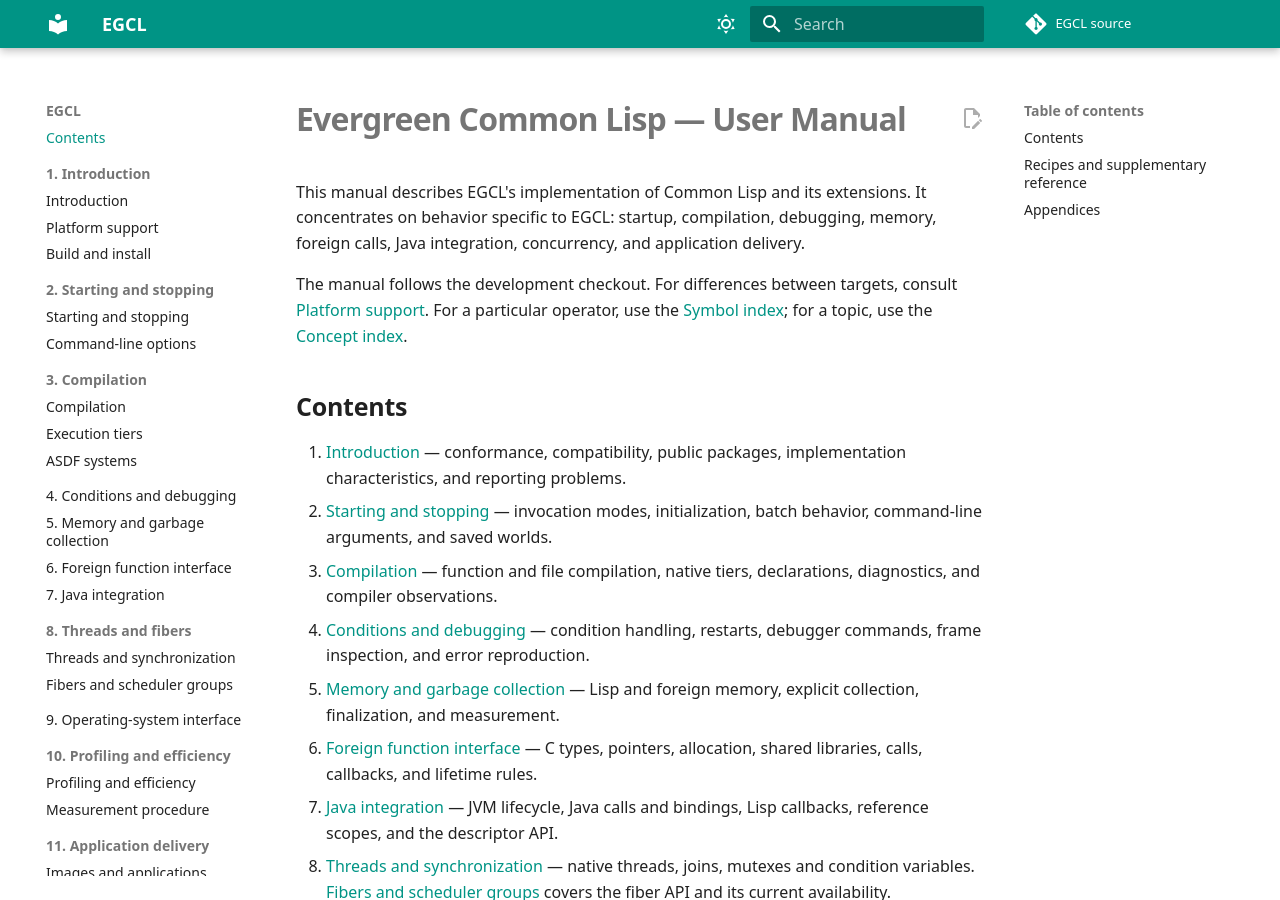
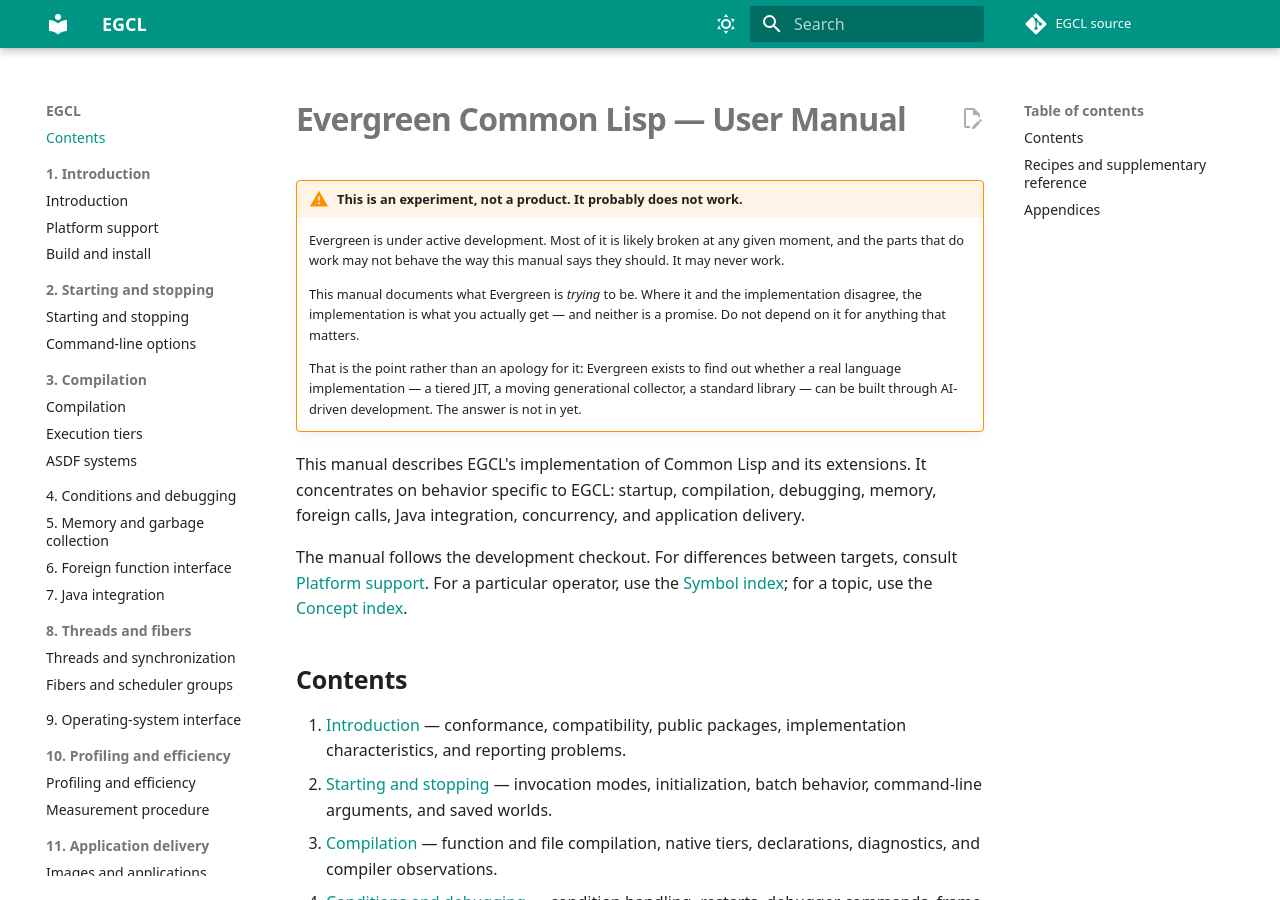
Before and after one commit to atgreen/evergreen, an MkDocs documentation site: the page built from docs/manual/index.md, in a window 1280 px wide and 900 px high. Built offline with MkDocs 1.6.1 and Material for MkDocs 9.7.7, drawn with Linux system fonts in a browser that asks for light colours.

Commit message:
Carry the experiment warning into the manual
The README warns that Evergreen probably does not work; the manual did not, and
the manual is the half that gets published. A reader landing on the docs site
never sees the README, and the manual's register is if anything more confident —
it documents startup, compilation, delivery and the GC as though they behave.

The wording is not copied verbatim, because a manual needs a warning the README
does not: where the manual and the implementation disagree, the implementation is
what you actually get. That is the failure mode a reader of documentation will
actually hit.

Full warning on the landing page (index.md), a condensed one on introduction.md,
which is where the nav's "1. Introduction" lands and a common entry point.

NOT the README's `> [!WARNING]` syntax. That is a GitHub/Gitea alert; MkDocs
renders it as an ordinary blockquote with a literal "[!WARNING]" in the text.
The manual uses the `admonition` extension already enabled in mkdocs.yml, and
these are the first admonitions in the manual. No links inside them, because
mkdocs.yml sets `strict: true` and a link out of docs_dir would fail the build.

Verified by building rather than by reading: `mkdocs build --strict` succeeds,
the output carries `class="admonition warning"` with the title rendered, and no
literal `!!!` leaks into either page.

Co-Authored-By: Claude Opus 5 (1M context) <noreply@anthropic.com>

```diff
--- a/docs/manual/index.md
+++ b/docs/manual/index.md
@@ -1,4 +1,19 @@
 # Evergreen Common Lisp — User Manual
+
+!!! warning "This is an experiment, not a product. It probably does not work."
+
+    Evergreen is under active development. Most of it is likely broken at any
+    given moment, and the parts that do work may not behave the way this manual
+    says they should. It may never work.
+
+    This manual documents what Evergreen is *trying* to be. Where it and the
+    implementation disagree, the implementation is what you actually get — and
+    neither is a promise. Do not depend on it for anything that matters.
+
+    That is the point rather than an apology for it: Evergreen exists to find out
+    whether a real language implementation — a tiered JIT, a moving generational
+    collector, a standard library — can be built through AI-driven development.
+    The answer is not in yet.
 
 This manual describes EGCL's implementation of Common Lisp and its extensions.
 It concentrates on behavior specific to EGCL: startup, compilation, debugging,
```
Also changed, not shown: docs/manual/introduction.md (+6 -0 lines).
